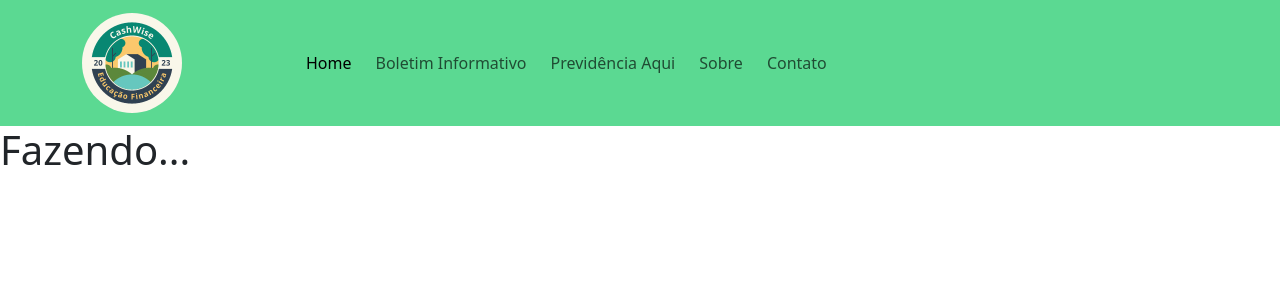
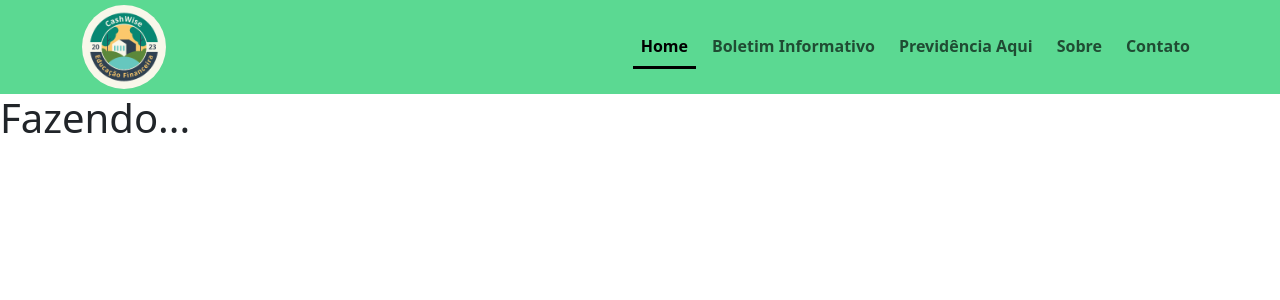
Before and after one commit to EricConceicao/CashWise, a React (Vite) app in the folder frontend/: page /Home in a window 1280 px wide. Shown: the top 300 px of the page. Built offline with nearby package versions, Linux system fonts and the light colour scheme.

Commit message:
style: Adicionado uma animaçãozinha de hover personalizada para os links do header,

```diff
--- /dev/null
+++ b/frontend/src/components/layouts/Header.css
@@ -0,0 +1,26 @@
+#header-nav a {
+	position: relative;
+}
+
+#header-nav a.active {
+	border-bottom: solid .2rem;
+}
+
+#header-nav a::after {
+	position: absolute;
+	content: '';
+
+	bottom: 0;
+	left: 0;
+	width: 0%;
+	height: .2rem;
+
+	background-color: var(--cw-info);
+
+	transition: .2s ease-in;
+}
+
+#header-nav a:hover::after,
+#header-nav a:focus::after {
+	width: 100%;
+}
--- a/frontend/src/components/layouts/Header.jsx
+++ b/frontend/src/components/layouts/Header.jsx
@@ -3,20 +3,23 @@ import Nav from 'react-bootstrap/Nav';
 import Navbar from 'react-bootstrap/Navbar';
 import { NavLink } from 'react-router-dom';
 
+import './Header.css';
+
 function Header() {
     return (
-        <Navbar expand="md" className="z-1 position-sticky top-0 bg-primary">
+        <Navbar expand="md" className="position-sticky z-0 top-0 p-0 bg-primary">
             <Container>
                 <Navbar.Brand href='#foi'>
-                    <img className="w-50 rounded-pill"
+                    <img className="rounded-pill"
                     src="/img/logo-cashwise.jpg"
                     alt="Logo marca do CashWise"
-                    title="CashWise" />
+                    title="CashWise. Educação Financeira"
+                    width="42%" />
                 </Navbar.Brand>
 
                 <Navbar.Toggle aria-controls="basic-navbar-nav" />
-                <Navbar.Collapse id="basic-navbar-nav">
-                    <Nav className="gap-2 me-auto" id="header-nav">
+                <Navbar.Collapse className="justify-content-end" id="basic-navbar-nav">
+                    <Nav className="fw-bold gap-2" id="header-nav">
                         <NavLink className="nav-link" to="/home">Home</NavLink>
                         <NavLink className="nav-link" to="/boletim">Boletim Informativo</NavLink>
                         <NavLink className="nav-link" to="/previdencia">Previdência Aqui</NavLink>
```
